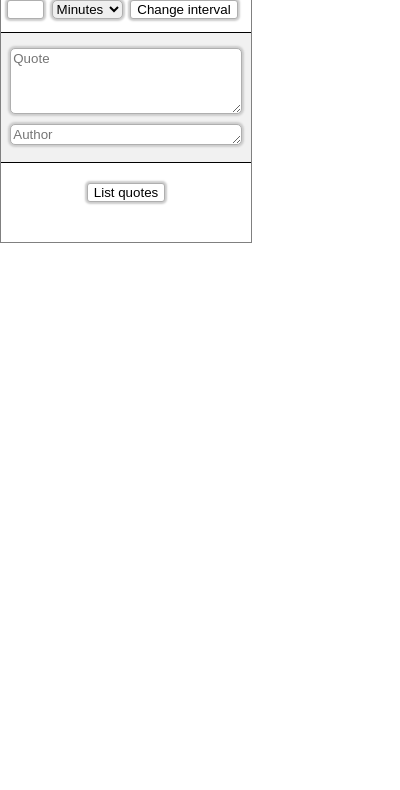
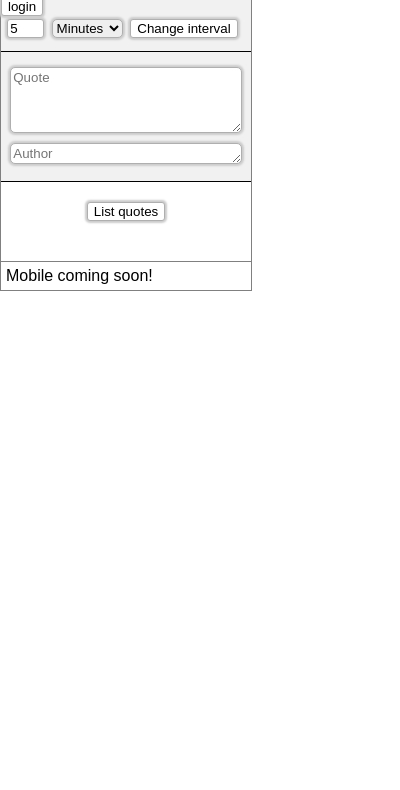
Before and after one commit to bjwellsi/notifier, a browser extension: page View/extension/popup.html in a window 400 px wide. Shown: the part 42-832 px from the top of the page. Drawn offline with nearby package versions, Linux system fonts and the light colour scheme.

Commit message:
added login

```diff
--- a/View/extension/popup.css
+++ b/View/extension/popup.css
@@ -126,7 +126,15 @@ ul {
     float: right;
     margin: 5px;
 }
+
 #pause:hover {
     cursor: pointer;
+}
 
+footer p {
+    margin: 5px;
 }
+
+footer {
+    border-top: 1px solid gray;
+}
--- a/View/extension/popup.html
+++ b/View/extension/popup.html
@@ -6,6 +6,7 @@
   <title>Annoyer</title>
   <link rel="stylesheet" href="popup.css">
   <link rel="icon" href="images/annoyed128.png">
+  <link rel="stylesheet" href="https://cdnjs.cloudflare.com/ajax/libs/font-awesome/4.7.0/css/font-awesome.min.css">
 
 </head>
 
@@ -16,9 +17,11 @@
     <img id="pause" src="images/unpause.png">
   </header>
 
-  <div class="outer white">
+  <div class="outer">
+
+    <button id="login">login</button>
     <div id="change_timer" class="center">
-      <input id="number" type="number" max="60" min="1">
+      <input id="number" type="number" max="60" min="1" value="5">
       <select id="time_unit">
         <option name="minutes" value="minutes">Minutes</option>
         <option name="hours" value="hours">Hours</option>
@@ -45,6 +48,10 @@
   <ul id="quote_list">
   </ul>
 
+  <footer>
+    <p>Mobile coming soon! </p>
+  </footer>
+
   <div id="scripts">
     <script src="https://ajax.googleapis.com/ajax/libs/jquery/3.4.1/jquery.min.js"></script>
     <script src="popup.js"></script>
--- a/View/extension/popup.js
+++ b/View/extension/popup.js
@@ -1,18 +1,26 @@
-$(document).ready(function() {
+window.onload = function() {
+    $('#login').on('click', function () {
+        chrome.identity.getAuthToken({ interactive: true }, function (token) {
+            console.log(token);
+        });
+    });
+    };
+
+$(document).ready(function () {
     let amount = $('#number');
 
     $('#change_timer_button').on("click", () => {
         //todo change format so this is either minutes or seconds
         let milis = amount[0].value;
         console.log(milis)
-        let time = milis*60000;
-        if($('#time_unit')[0].value == 'hours'){
+        let time = milis * 60000;
+        if ($('#time_unit')[0].value == 'hours') {
             time *= 60;
         }
         chrome.storage.sync.set({ 'timer': time })
 
         //chrome.storage.sync.set({ 'timer': amount[0].value })
-            //display that the interval has changed:
+        //display that the interval has changed:
 
     });
 
```
Also changed, not shown: View/extension/manifest.json, 1 other file.
